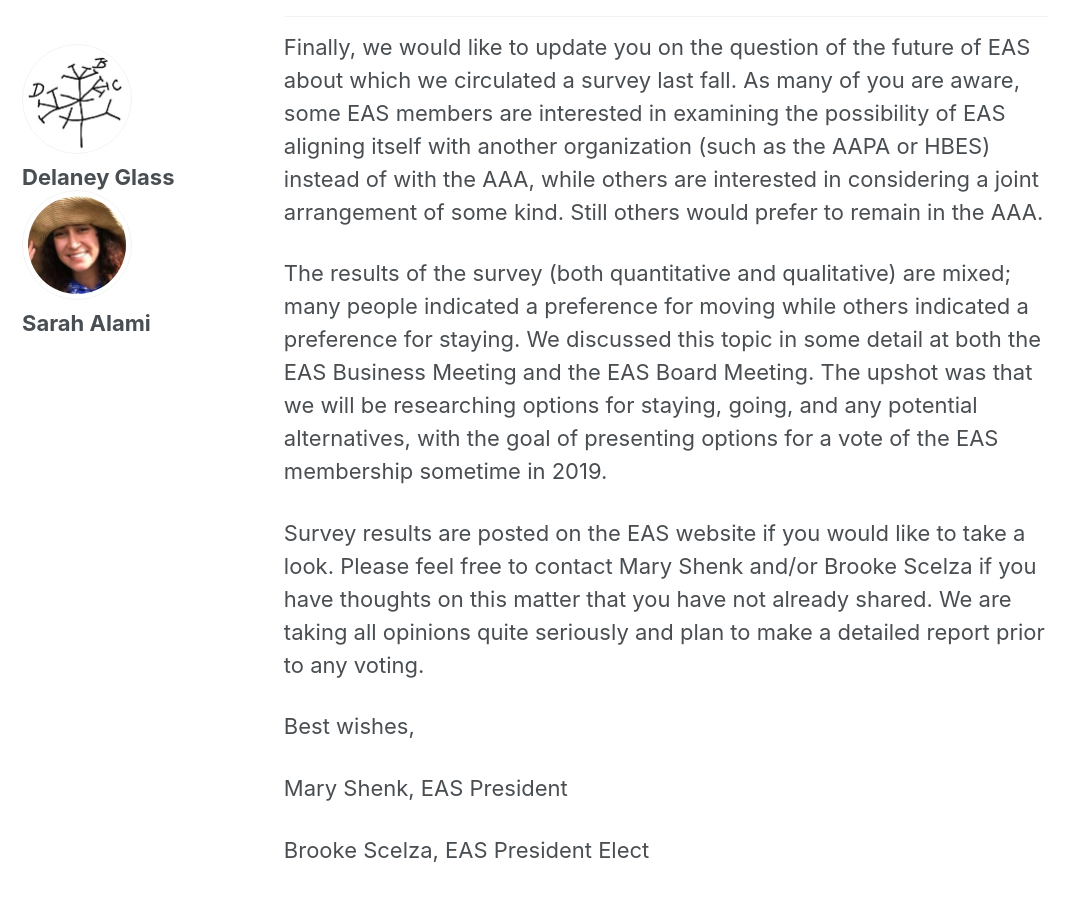
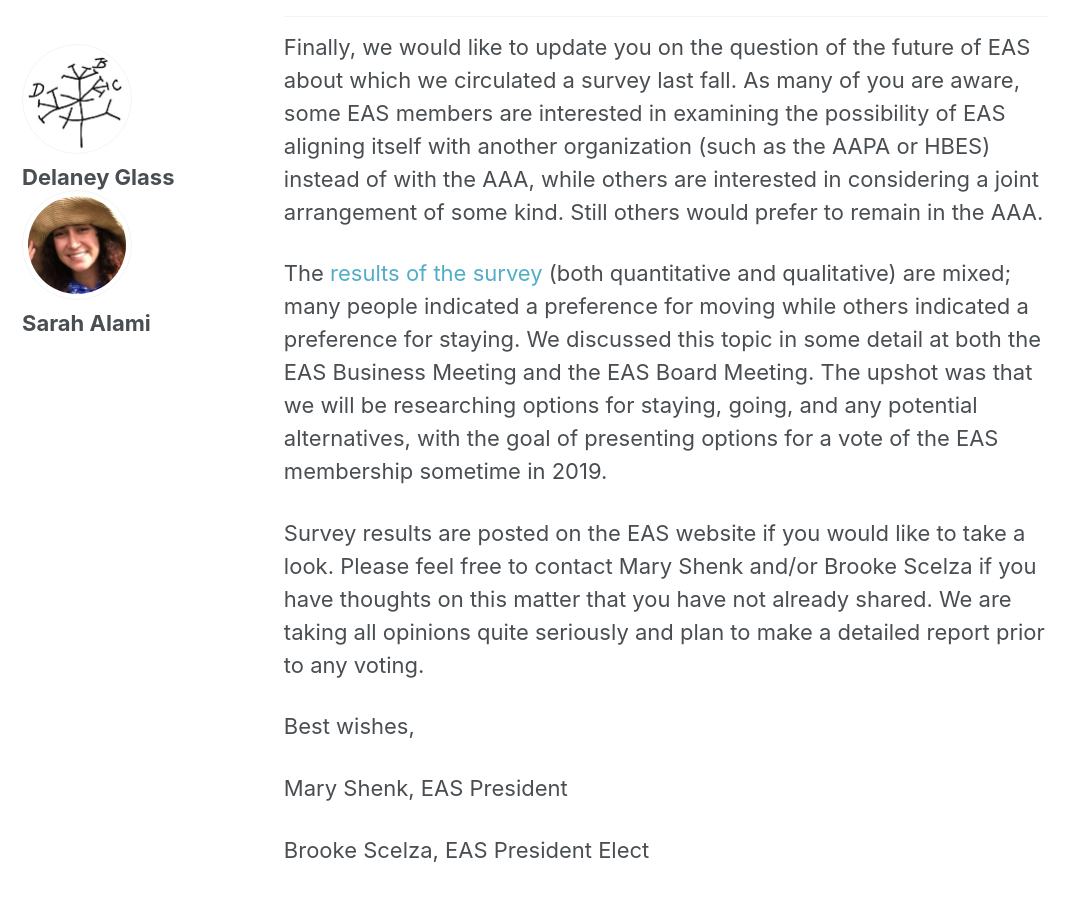
Before and after one commit to babeheim/evanthsoc-new, a Jekyll site: the page built from _posts/2019-02-23-eas-quarterly-newsletter-feb2019.md, in a window 1280 px wide and 900 px high, scrolled down 2253 px. Shown: the whole window, without its empty margins (0-1083 px from the left). Built offline with Jekyll 4.4.1, drawn with Linux system fonts in a browser that asks for light colours; part of the change alters nothing that is shown.

```diff
--- a/_posts/2019-02-23-eas-quarterly-newsletter-feb2019.md
+++ b/_posts/2019-02-23-eas-quarterly-newsletter-feb2019.md
@@ -34,7 +34,7 @@ Congratulations to our 2018 winners!
 
 Finally, we would like to update you on the question of the future of EAS about which we circulated a survey last fall. As many of you are aware, some EAS members are interested in examining the possibility of EAS aligning itself with another organization (such as the AAPA or HBES) instead of with the AAA, while others are interested in considering a joint arrangement of some kind. Still others would prefer to remain in the AAA.
 
-The results of the survey (both quantitative and qualitative) are mixed; many people indicated a preference for moving while others indicated a preference for staying. We discussed this topic in some detail at both the EAS Business Meeting and the EAS Board Meeting. The upshot was that we will be researching options for staying, going, and any potential alternatives, with the goal of presenting options for a vote of the EAS membership sometime in 2019.
+The [results of the survey](/assets/pdfs/EASSurveyResults.pdf) (both quantitative and qualitative) are mixed; many people indicated a preference for moving while others indicated a preference for staying. We discussed this topic in some detail at both the EAS Business Meeting and the EAS Board Meeting. The upshot was that we will be researching options for staying, going, and any potential alternatives, with the goal of presenting options for a vote of the EAS membership sometime in 2019.
 
 Survey results are posted on the EAS website if you would like to take a look. Please feel free to contact Mary Shenk and/or Brooke Scelza if you have thoughts on this matter that you have not already shared. We are taking all opinions quite seriously and plan to make a detailed report prior to any voting.
 
```
Also changed, not shown: 1 other file.
